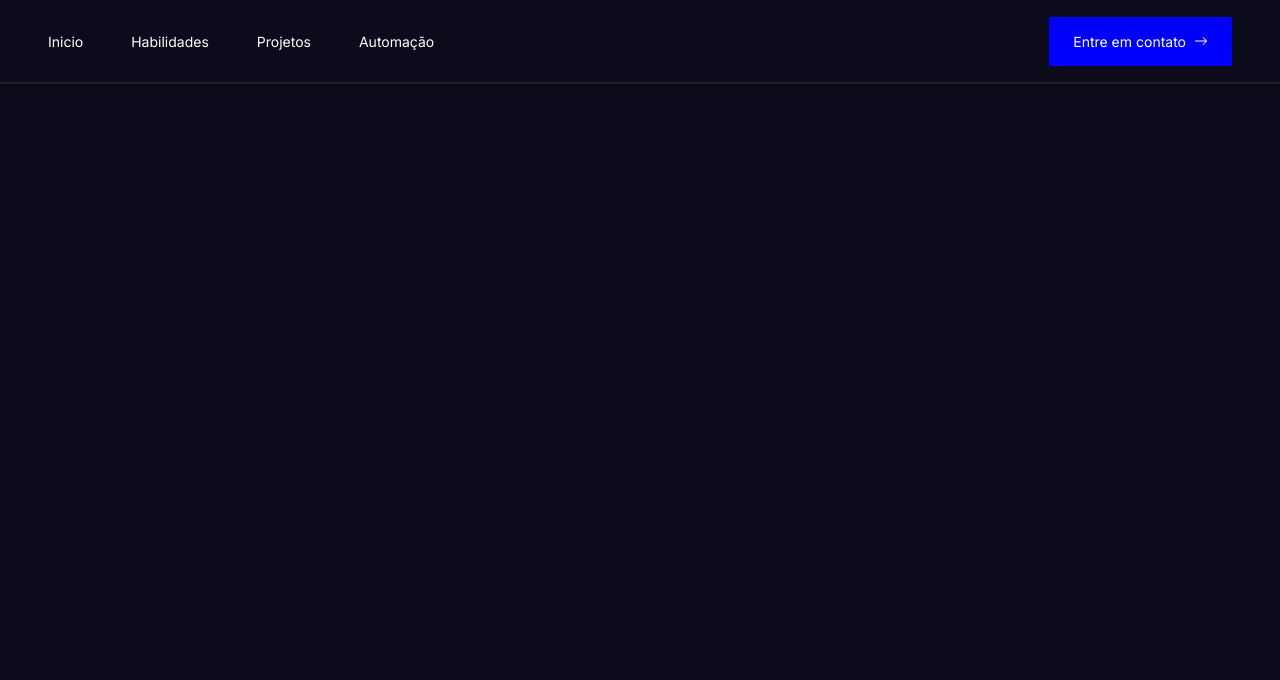
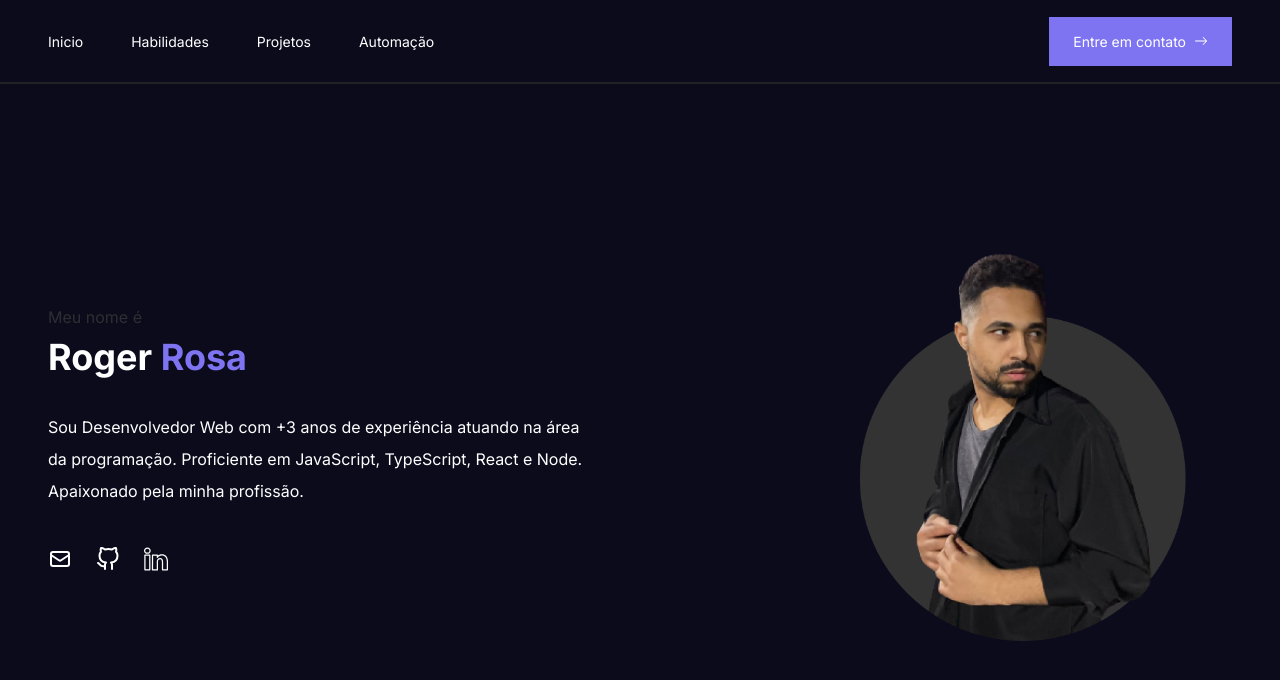
Before and after one commit to rogeritael/roger_rosa_portfolio, a Next.js app: page /portfolio in a window 1280 px wide. Shown: the top 680 px of the page. Built offline with nearby package versions, Linux system fonts and the light colour scheme.

Commit message:
cover do portfólio

```diff
--- a/app/globals.scss
+++ b/app/globals.scss
@@ -14,9 +14,23 @@ span {
 
 body, html {
     overflow-x: hidden;
+    scroll-behavior: smooth;
     background-color: #0C0B1C;
 }
 
 :root {
-    --blue: blue;
+    // --bg: #171717;
+    --blue: #7E74F1;
+    --green: #27AE60;
+    --gray1: #171A1B;
+    --gray2: #202226;
+    --gray3: #2E2E32;
+    --gray4: #656D72;
 }
+
+p, span, h1 {
+    &::selection {
+        background-color: var(--blue);
+        color: black;
+    }
+}
--- a/app/portfolio/page.tsx
+++ b/app/portfolio/page.tsx
@@ -1,12 +1,30 @@
 'use client'
 import { Header } from "@/components/v1/Header";
-import { useState } from "react";
+import { useEffect, useState } from "react";
+import Aos from 'aos'
+import 'aos/dist/aos.css'
+import { Cover } from "@/components/v1/Cover";
 
 export default function Portfolio(){
     const [isMobileMenuOpen, setIsMobileMenuOpen] = useState(false)
+
+    useEffect(() => {
+        Aos.init({
+            duration: 1500
+        })
+    },[])
+
     return(
         <main id="portfolio">
+            {/* <MobileMenu isMobileMenuOpen={isMobileMenuOpen} setIsMobileMenuOpen={setIsMobileMenuOpen} /> */}
             <Header setIsMobileMenuOpen={setIsMobileMenuOpen} />
+            <Cover />
+            {/* <Cover /> */}
+            {/* <SkillsContainer /> */}
+            {/* <Projects /> */}
+            {/* <FAQ /> */}
+            {/* <ContactForm /> */}
+            {/* <Footer /> */}
         </main>
     )
 }
--- /dev/null
+++ b/components/v1/Cover/index.tsx
@@ -0,0 +1,76 @@
+import { useEffect, useRef } from "react";
+import "./styles.scss";
+
+import { FiGithub } from 'react-icons/fi';
+import { SlSocialLinkedin } from 'react-icons/sl';
+import { HiOutlineMail } from "react-icons/hi";
+
+import foto from '@/assets/v1/foto.png'
+import Image from "next/image";
+import { UserCard } from "@/components/v2/UserCard";
+
+
+export function Cover(){
+    const textRef = useRef<HTMLParagraphElement>(null);
+
+    useEffect(() => {
+      if (textRef.current) {
+        const textArray = textRef.current.innerText.split('');
+        textRef.current.innerText = '';
+
+        textArray.forEach((letter, i) => {
+          setTimeout(() => {
+            if (textRef.current) {
+              textRef.current.innerText += letter;
+            }
+          }, 75 * i);
+        });
+      }
+    }, []);
+
+    return(
+        <section id="portfolio_cover">
+            <div className="content">
+                <span>Meu nome é</span>
+                <h1>Roger <span>Rosa</span></h1>
+                <p>
+                    Sou Desenvolvedor Web com +3 anos de experiência atuando na área da programação.
+                    Proficiente em JavaScript, TypeScript, React e Node. Apaixonado pela minha profissão.
+                </p>
+                <div className="socials">
+                    <a href="mailto:rogerrosa.dev@gmail.com">
+                        <HiOutlineMail className="email"/>
+                    </a>
+                    <a href="https://github.com/rogeritael" target="_blank">
+                        <FiGithub className="git" />
+                    </a>
+                    <a href="https://www.linkedin.com/in/roger-itael/" target="_blank">
+                        <SlSocialLinkedin className="linkedin" />
+                    </a>
+                </div>
+            </div>
+            {/* <div className="terminal">
+                <img src={browser_icon} alt="" className="browser_icon" />
+                <div className="terminal_header">
+                    rogerrosa.com
+                </div>
+                <div className="terminal_content">
+                <h1 ref={textRef}>
+                    <span>SobreMim&nbsp; &#123;</span><br/>
+                    <span className="inner">&nbsp;&nbsp;&nbsp;&nbsp;profissao:&nbsp;Programador,</span><br/>
+                    <span className="inner">&nbsp;&nbsp;&nbsp;&nbsp;principais_tecnologias:&nbsp;React,&nbsp;Next,&nbsp;TypeScript,&nbsp;Node </span><br/>
+                    <span>&#125;</span>
+                    <br/><br/>
+                    <span>Formacao&nbsp; &#123;</span><br/>
+                    <span className="inner">&nbsp;&nbsp;&nbsp;&nbsp;curso:&nbsp;Analise&nbsp;e&nbsp;Desenvolvimento&nbsp;de&nbsp;Sistemas,</span><br/>
+                    <span className="inner">&nbsp;&nbsp;&nbsp;&nbsp;instituicao:&nbsp;Instituto&nbsp;Federal&nbsp;do&nbsp;Rio&nbsp;Grande&nbsp;do&nbsp;Sul</span><br/>
+                    <span>&#125;</span>
+                </h1>
+                </div>
+            </div> */}
+            <figure className="profile_image">
+                <Image src={foto} alt="imagem do programador"/>
+            </figure>
+        </section>
+    )
+}
--- /dev/null
+++ b/components/v1/Cover/styles.scss
@@ -0,0 +1,186 @@
+@keyframes fadeInLeft {
+    from {
+        left: -20px;
+        opacity: 0;
+        scale: 0.8;
+    }
+    to {
+        left: 0;
+        opacity: 1;
+        scale: 1;
+    }
+}
+
+@keyframes slideRight{
+    from {
+        right: -40px;
+        opacity: 0;
+    }
+    to {
+        right: 0;
+        opacity: 1;
+    }
+}
+
+@keyframes fadeIn {
+    from {
+        opacity: 0;
+        filter: blur(3px);
+    }
+    to {
+        opacity: 1;
+        filter: blur(0);
+    }
+}
+
+#portfolio_cover {
+    margin-top: 84px;
+    display: flex;
+    height: calc(100vh - 86px);
+    padding: 48px;
+    gap: 24px;
+    align-items: center;
+    justify-content: space-between;
+
+    .content {
+        max-width: 540px;
+
+        & > span, h1, p {
+            opacity: 0;
+            animation: fadeIn 1500ms 300ms forwards;
+        }
+
+        & > span {
+            color: var(--gray3);
+        }
+
+        h1 {
+            font-size: 36px;
+            margin-bottom: 32px;
+            margin-top: 8px;
+
+            span {
+                color: var(--blue);
+            }
+        }
+
+        p {
+            line-height: 32px;
+            margin-bottom: 40px;
+        }
+
+        .socials {
+
+            svg {
+                font-size: 24px;
+                margin-right: 24px;
+                position: relative;
+                animation: fadeInLeft 500ms;
+                transition: 300ms;
+            }
+
+            .git:hover {
+                stroke: var(--gray3);
+            }
+            .email:hover {
+                stroke: #c71610;
+            }
+            .linkedin:hover {
+                fill: #0e76a8;
+            }
+        }
+    }
+
+    .profile_image {
+        /* width: 800px; */
+        height: 400px;
+        width: 400px;
+        margin-left: auto;
+        animation: fadeIn 1000ms;
+        display: flex;
+        align-items: center;
+        justify-content: center;
+
+        img {
+            min-width: 600px;
+            object-fit: contain;
+            width: 100%;
+            height: 100%;
+        }
+    }
+
+    /* .terminal {
+        width: 100%;
+        height: 100%;
+        border-radius: 8px;
+        border: 1.5px solid var(--gray3);
+        position: relative;
+
+        animation: ${slideRight} 1000ms ;
+
+        .terminal_header {
+            max-width: 300px;
+            height: 20px;
+            background-color: var(--gray2);
+            border-radius: 6px;
+            position: absolute;
+            width: 100%;
+            margin-left: 50%;
+            transform: translateX(-50%);
+            top: 12px;
+            text-align: center;
+            font-size: 12px;
+            line-height: 20px;
+            color: #ffffff50;
+        }
+
+        .browser_icon {
+            position: absolute;
+            left: 24px;
+            top: 18px;
+        }
+
+        .terminal_content {
+            height: 100%;
+            padding: 24px;
+            display: flex;
+            flex-direction: column;
+            justify-content: center;
+
+            h1 {
+                max-width: 420px;
+                color: var(--gray4);
+                font-weight: normal;
+                font-size: 14px;
+                line-height: 150%;
+
+                h1 {
+                    padding-left: 100px;
+                }
+
+                span {
+                    margin-left: 30px;
+
+                    &.inner {
+                        padding-left: 12px;
+                    }
+                }
+            }
+        }
+    } */
+
+    @media(max-width: 950px){
+        flex-direction: column;
+
+        .profile_image {
+            width: 100%;
+
+            img {
+                min-width: 200px;
+            }
+        }
+        .terminal {
+            display: none;
+        }
+    }
+}
```
